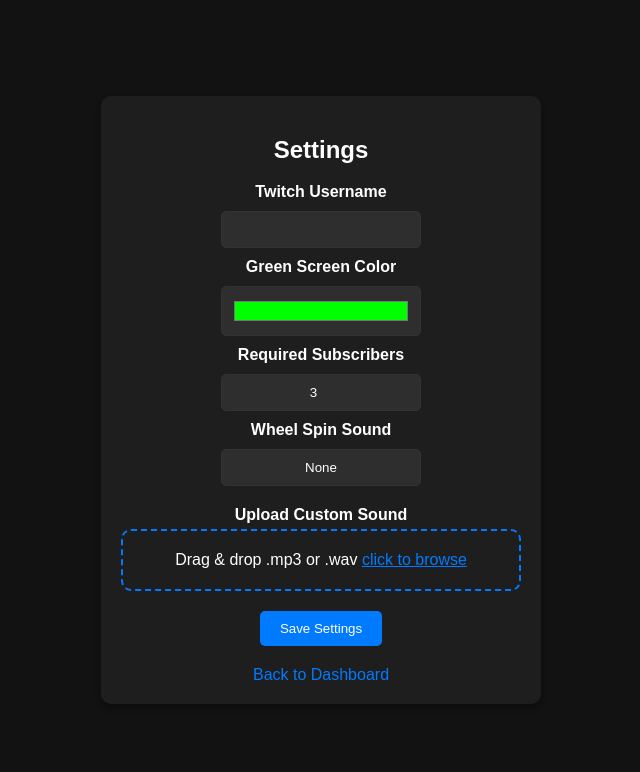
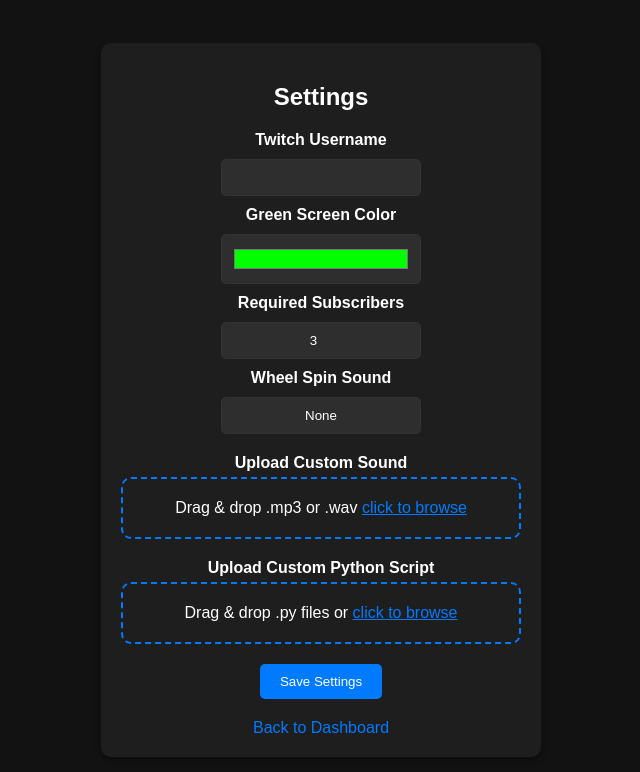
Before and after one commit to thomasdye/stream-wheel, a Flask app: page /settings in a window 1280 px wide. Shown: the top 772 px of the page, without its empty margins (319-959 px from the left). Run offline with Flask 3, Linux system fonts and the light colour scheme.

Commit message:
adds upload box for custom python scripts

```diff
--- a/app.py
+++ b/app.py
@@ -433,10 +433,27 @@ def upload_sound():
     file.save(os.path.join(sound_dir, file.filename))
     flash("File uploaded successfully!", "success")
 
-    # Return the flash message and updated sounds
-    sounds = get_sounds()  # Fetch updated list of sounds
+    sounds = get_sounds()
     return jsonify({"message": "File uploaded successfully!", "sounds": sounds}), 200
 
+@app.route('/upload_script', methods=['POST'])
+def upload_script():
+    file = request.files.get('file')
+    if not file:
+        return jsonify({"message": "No file provided", "scripts": []}), 400
+
+    if not file.filename.endswith('.py'):
+        return jsonify({"message": "Only .py files are allowed", "scripts": []}), 400
+
+    script_dir = os.path.join(os.getcwd(), "custom_scripts")
+    if not os.path.exists(script_dir):
+        os.makedirs(script_dir)
+
+    file.save(os.path.join(script_dir, file.filename))
+    flash("Script uploaded successfully!", "success")
+
+    scripts = get_scripts()
+    return jsonify({"message": "Script uploaded successfully!", "scripts": scripts}), 200
 
 @app.route('/update_weight/<int:id>', methods=['POST'])
 def update_weight(id):
--- a/static/css/settings.css
+++ b/static/css/settings.css
@@ -179,3 +179,35 @@ label {
 .drop-zone.dragover {
     background-color: #444444;
 }
+
+#upload-script-container {
+    margin-top: 20px;
+    text-align: center;
+}
+
+#script-drop-zone {
+    border: 2px dashed #007bff;
+    border-radius: 10px;
+    padding: 20px;
+    background-color: #1e1e1e;
+    color: #ffffff;
+    cursor: pointer;
+}
+
+#script-drop-zone:hover {
+    background-color: #333333;
+}
+
+#script-drop-zone p {
+    margin: 0;
+}
+
+#script-drop-zone span {
+    color: #007bff;
+    text-decoration: underline;
+    cursor: pointer;
+}
+
+#script-drop-zone.dragover {
+    background-color: #444444;
+}
--- a/static/js/settings.js
+++ b/static/js/settings.js
@@ -1,37 +1,70 @@
-const dropZone = document.getElementById('drop-zone');
-const fileInput = document.getElementById('file-input');
+// Variables for custom sound upload
+const soundDropZone = document.getElementById('drop-zone');
+const soundInput = document.getElementById('file-input');
 
-// Highlight drop zone when dragging files
-dropZone.addEventListener('dragover', (e) => {
+// Variables for custom Python script upload
+const scriptDropZone = document.getElementById('script-drop-zone');
+const scriptInput = document.getElementById('script-input');
+
+// Highlight sound drop zone
+soundDropZone.addEventListener('dragover', (e) => {
     e.preventDefault();
-    dropZone.classList.add('dragover');
+    soundDropZone.classList.add('dragover');
 });
 
-dropZone.addEventListener('dragleave', () => {
-    dropZone.classList.remove('dragover');
+soundDropZone.addEventListener('dragleave', () => {
+    soundDropZone.classList.remove('dragover');
 });
 
-// Handle file drop
-dropZone.addEventListener('drop', async (e) => {
+// Handle sound file drop
+soundDropZone.addEventListener('drop', async (e) => {
     e.preventDefault();
-    dropZone.classList.remove('dragover');
+    soundDropZone.classList.remove('dragover');
     const file = e.dataTransfer.files[0];
     if (file) {
-        await uploadFile(file);
+        await uploadSound(file);
     }
 });
 
-// Handle file selection
-dropZone.addEventListener('click', () => fileInput.click());
-fileInput.addEventListener('change', async () => {
-    const file = fileInput.files[0];
+// Handle sound file selection
+soundDropZone.addEventListener('click', () => soundInput.click());
+soundInput.addEventListener('change', async () => {
+    const file = soundInput.files[0];
     if (file) {
-        await uploadFile(file);
+        await uploadSound(file);
+    }
+});
+
+// Highlight script drop zone
+scriptDropZone.addEventListener('dragover', (e) => {
+    e.preventDefault();
+    scriptDropZone.classList.add('dragover');
+});
+
+scriptDropZone.addEventListener('dragleave', () => {
+    scriptDropZone.classList.remove('dragover');
+});
+
+// Handle Python script file drop
+scriptDropZone.addEventListener('drop', async (e) => {
+    e.preventDefault();
+    scriptDropZone.classList.remove('dragover');
+    const file = e.dataTransfer.files[0];
+    if (file) {
+        await uploadScript(file);
+    }
+});
+
+// Handle Python script file selection
+scriptDropZone.addEventListener('click', () => scriptInput.click());
+scriptInput.addEventListener('change', async () => {
+    const file = scriptInput.files[0];
+    if (file) {
+        await uploadScript(file);
     }
 });
 
 function showToast(message, category) {
-    // Create the toast container if it doesn't exist
     let toastContainer = document.getElementById('server-toast-container');
     if (!toastContainer) {
         toastContainer = document.createElement('div');
@@ -39,40 +72,19 @@ function showToast(message, category) {
         document.body.appendChild(toastContainer);
     }
 
-    // Create a toast element
     const toast = document.createElement('div');
     toast.className = `toast ${category}`;
     toast.textContent = message;
 
-    // Append toast to the container
     toastContainer.appendChild(toast);
 
-    // Remove toast after 3 seconds
     setTimeout(() => {
         toast.remove();
     }, 3000);
 }
 
-// Display server flash messages (if any) when the page loads
-if (serverMessages && Array.isArray(serverMessages)) {
-    serverMessages.forEach(([category, message]) => {
-        showToast(message, category);
-    });
-}
-
-function updateDropdown(sounds) {
-    const dropdown = document.getElementById('sound');
-    dropdown.innerHTML = `<option value="">None</option>`;
-    sounds.forEach((sound) => {
-        const option = document.createElement('option');
-        option.value = sound;
-        option.textContent = sound;
-        dropdown.appendChild(option);
-    });
-}
-
-// Upload file to server
-async function uploadFile(file) {
+// Function to upload sound file
+async function uploadSound(file) {
     if (!['audio/mpeg', 'audio/wav'].includes(file.type)) {
         showToast('Only .mp3 and .wav files are allowed.', 'error');
         return;
@@ -96,6 +108,45 @@ async function uploadFile(file) {
             showToast(error, 'error');
         }
     } catch (error) {
-        showToast('An error occurred while uploading the file.', 'error');
+        showToast('An error occurred while uploading the sound file.', 'error');
     }
 }
+
+// Function to upload Python script
+async function uploadScript(file) {
+    if (!file.name.endsWith('.py')) {
+        showToast('Only .py files are allowed.', 'error');
+        return;
+    }
+
+    const formData = new FormData();
+    formData.append('file', file);
+
+    try {
+        const response = await fetch('/upload_script', {
+            method: 'POST',
+            body: formData,
+        });
+
+        if (response.ok) {
+            const { message, scripts } = await response.json();
+            showToast(message, 'success');
+        } else {
+            const error = await response.text();
+            showToast(error, 'error');
+        }
+    } catch (error) {
+        showToast('An error occurred while uploading the script file.', 'error');
+    }
+}
+
+function updateDropdown(sounds) {
+    const dropdown = document.getElementById('sound');
+    dropdown.innerHTML = `<option value="">None</option>`;
+    sounds.forEach((sound) => {
+        const option = document.createElement('option');
+        option.value = sound;
+        option.textContent = sound;
+        dropdown.appendChild(option);
+    });
+}
--- a/templates/settings.html
+++ b/templates/settings.html
@@ -52,6 +52,13 @@
                     <input type="file" id="file-input" accept=".mp3, .wav" hidden>
                 </div>
             </div>
+            <div id="upload-script-container" style="margin-top: 20px;">
+                <label for="script-input">Upload Custom Python Script</label>
+                <div id="script-drop-zone" class="drop-zone">
+                    <p>Drag & drop .py files or <span id="script-file-select">click to browse</span></p>
+                    <input type="file" id="script-input" accept=".py" hidden>
+                </div>
+            </div>
             <button type="submit">Save Settings</button>
         </form>
         <a href="/">Back to Dashboard</a>
```
